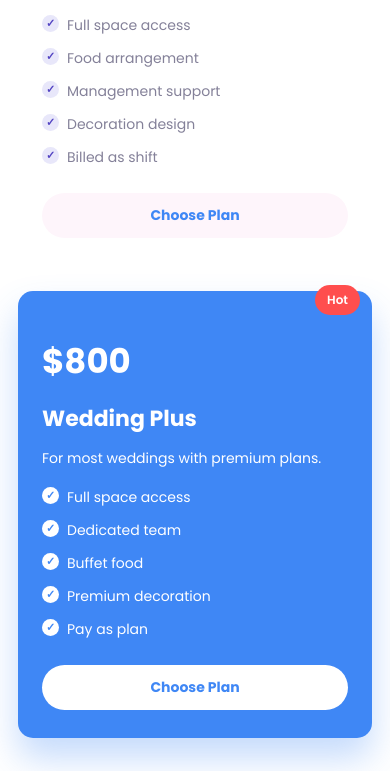
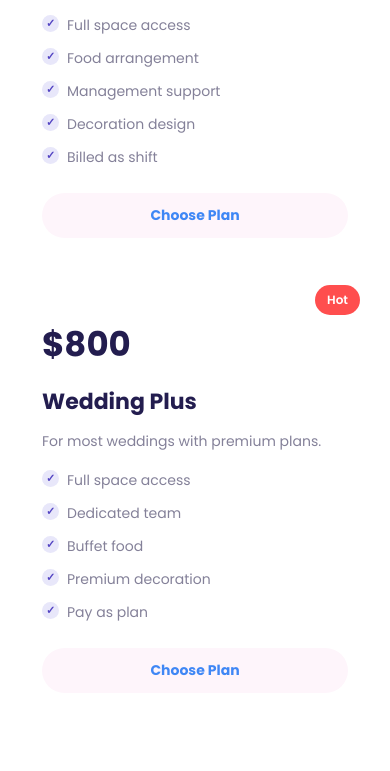
Before and after one commit to Nazmul-SWE/BSS-SWE-Internship-Program-note, a plain HTML site: page Phase 1/Task 2_1 Convention Center/index.html in a window 390 px wide. Shown: the part 2041-2812 px from the top of the page. Drawn offline with Linux system fonts and the light colour scheme.

Commit message:
Task 2.1 package card updated

```diff
--- a/Phase 1/Task 2_1 Convention Center/index.html
+++ b/Phase 1/Task 2_1 Convention Center/index.html
@@ -105,11 +105,7 @@
     <article class="plan">
       <div class="plan__price">$300</div>
       <h3>Business Fair</h3>
-
-        <p class="plan__desc">
-          For most business events like book fairs and craft fairs.
-        </p>
-
+      <p class="plan__desc">For most business events like book fairs and craft fairs.</p>
       <ul>
         <li>Limited space access</li>
         <li>Security facility</li>
@@ -117,20 +113,14 @@
         <li>Decoration design</li>
         <li>Per day bill</li>
       </ul>
-
       <a href="#" class="plan__btn">Choose Plan</a>
     </article>
-
 
     <!-- Package 2 -->
     <article class="plan">
       <div class="plan__price">$500</div>
       <h3>Wedding Basic</h3>
-
-        <p class="plan__desc">
-          For weddings with basic plans and limited items.
-        </p>
-
+      <p class="plan__desc">For weddings with basic plans and limited items.</p>
       <ul>
         <li>Full space access</li>
         <li>Food arrangement</li>
@@ -138,23 +128,15 @@
         <li>Decoration design</li>
         <li>Billed as shift</li>
       </ul>
-
       <a href="#" class="plan__btn">Choose Plan</a>
     </article>
 
-
-      <!-- Package 3 - Popular -->
-      <article class="plan plan--hot">
-
+    <!-- Package 3 (class "plan--hot" removed, badge kept) -->
+    <article class="plan ">
       <span class="hot">Hot</span>
-
       <div class="plan__price">$800</div>
       <h3>Wedding Plus</h3>
-
-        <p class="plan__desc">
-          For most weddings with premium plans.
-        </p>
-
+      <p class="plan__desc">For most weddings with premium plans.</p>
       <ul>
         <li>Full space access</li>
         <li>Dedicated team</li>
@@ -162,20 +144,14 @@
         <li>Premium decoration</li>
         <li>Pay as plan</li>
       </ul>
-
       <a href="#" class="plan__btn">Choose Plan</a>
     </article>
-
 
     <!-- Package 4 -->
     <article class="plan">
       <div class="plan__price">$1200</div>
       <h3>Corporate Event</h3>
-
-        <p class="plan__desc">
-          For corporate business events and meetings.
-        </p>
-
+      <p class="plan__desc">For corporate business events and meetings.</p>
       <ul>
         <li>Full space access</li>
         <li>Dedicated team</li>
@@ -183,13 +159,11 @@
         <li>Premium decoration</li>
         <li>Pay as plan</li>
       </ul>
-
       <a href="#" class="plan__btn">Choose Plan</a>
     </article>
 
   </div>
 </section>
-
 
   <!-- TESTIMONIALS -->
   <section class="testi">
--- a/Phase 1/Task 2_1 Convention Center/style.css
+++ b/Phase 1/Task 2_1 Convention Center/style.css
@@ -1,4 +1,3 @@
-
 * {
     box-sizing: border-box;
 }
@@ -110,7 +109,7 @@ button {
 
 
 
-/* Left and right side arrows */
+/* hero arrows */
 .hero__arrow {
     position: absolute;
     top: 50%;
@@ -128,7 +127,7 @@ button {
     right: 24px;
 }
 
-/* Draw the arrow shape with a border */
+/* arrow shape */
 .hero__arrow::before {
     content: "";
     position: absolute;
@@ -296,10 +295,7 @@ button {
     background-color: #3f87f5;
 }
 
-/*OUR PACKAGE */
-
-
-/* PACKAGES SECTION */
+/* PACKAGES */
 
 .packages {
     padding: 80px 20px;
@@ -313,7 +309,7 @@ button {
 }
 
 
-/* All Package Cards */
+/* cards row */
 
 .plans {
     max-width: 1120px;
@@ -322,20 +318,29 @@ button {
     display: grid;
     grid-template-columns: repeat(4, 1fr);
     gap: 25px;
-
-    /* align to the bottom, so the "Wedding plus" card sticks out at the top */
-    align-items: end;
 }
 
 
-/* Single Card (plain, no shadow, no card look) */
+/* card */
 
 .plan {
+    position: relative;
     background-color: white;
 
-    padding: 30px 22px 0;
+    padding: 45px 22px 35px;
 
     border-radius: 15px;
+
+    transition: 0.3s;
+}
+
+
+/* card hover */
+
+.plan:hover {
+    background-color: #3f87f5;
+    box-shadow: 0 20px 35px rgba(63, 135, 245, 0.3);
+    transform: translateY(-10px);
 }
 
 
@@ -345,15 +350,19 @@ button {
     font-size: 34px;
     font-weight: 700;
     color: #231d4f;
+
+    transition: 0.3s;
 }
 
 
-/* Package Name */
+/* title */
 
 .plan h3 {
     font-size: 22px;
     color: #231d4f;
     margin-top: 15px;
+
+    transition: 0.3s;
 }
 
 
@@ -366,10 +375,12 @@ button {
     margin-top: 12px;
 
     overflow-wrap: break-word;
+
+    transition: 0.3s;
 }
 
 
-/* Feature List */
+/* list */
 
 .plan ul {
     list-style: none;
@@ -384,10 +395,12 @@ button {
     padding-left: 25px;
 
     position: relative;
+
+    transition: 0.3s;
 }
 
 
-/* Check Icon */
+/* tick icon */
 
 .plan li::before {
     content: "✓";
@@ -412,7 +425,7 @@ button {
 }
 
 
-/* Choose Plan Button */
+/* button */
 
 .plan__btn {
     display: block;
@@ -435,62 +448,32 @@ button {
     transition: 0.3s;
 }
 
-.plan__btn:hover {
-    background-color: #3f87f5;
+
+/* hover colors */
+.plan:hover .plan__price,
+.plan:hover h3,
+.plan:hover .plan__desc,
+.plan:hover li {
     color: white;
 }
 
-
-/* Popular Card */
-
-.plan--hot {
-    position: relative;
-
-    background-color: #3f87f5;
-
-    padding-top: 45px;
-    padding-bottom: 35px;
-
-    color: white;
-
-    /* the only card with a shadow */
-
-    box-shadow: 0 20px 35px rgba(63, 135, 245, 0.3);
-}
-
-
-/* Popular Card Text */
-
-.plan--hot .plan__price,
-.plan--hot h3,
-.plan--hot .plan__desc,
-.plan--hot li {
-    color: white;
-}
-
-
-/* Popular Card Check Icon */
-
-.plan--hot li::before {
+.plan:hover li::before {
     background-color: white;
     color: #3f87f5;
 }
 
-
-/* Popular Card Button */
-
-.plan--hot .plan__btn {
+.plan:hover .plan__btn {
     background-color: white;
     color: #3f87f5;
 }
 
-.plan--hot .plan__btn:hover {
+.plan:hover .plan__btn:hover {
     background-color: #231d4f;
     color: white;
 }
 
 
-/* Popular Badge */
+/* hot badge */
 
 .hot {
     position: absolute;
@@ -507,7 +490,6 @@ button {
     font-size: 12px;
     font-weight: 600;
 }
-
 
 
 
@@ -631,7 +613,7 @@ button {
     color: #383838;
 }
 
-/* ARROW (small chevron, points down when closed) */
+/* faq arrow */
 .arrow {
     flex: none;
     width: 9px;
@@ -642,7 +624,7 @@ button {
     transform: rotate(45deg);
 }
 
-/* Arrow points up when open */
+/* faq arrow when open */
 .question.open .arrow {
     margin-bottom: 0;
     margin-top: 6px;
@@ -866,7 +848,7 @@ button {
 
 
     /* PACKAGES */
-     .packages {
+    .packages {
         padding: 60px 18px;
     }
 
@@ -885,9 +867,36 @@ button {
         padding: 28px 24px;
     }
 
-    .plan--hot {
-        padding-top: 45px;
+    /* blue card: Wedding Plus always, other cards when pressed */
+    .plan--hot,
+    .plan:active {
+        background-color: #3f87f5;
+        box-shadow: 0 20px 35px rgba(63, 135, 245, 0.3);
     }
+
+    .plan--hot .plan__price,
+    .plan--hot h3,
+    .plan--hot .plan__desc,
+    .plan--hot li,
+    .plan:active .plan__price,
+    .plan:active h3,
+    .plan:active .plan__desc,
+    .plan:active li {
+        color: white;
+    }
+
+    .plan--hot li::before,
+    .plan:active li::before {
+        background-color: white;
+        color: #3f87f5;
+    }
+
+    .plan--hot .plan__btn,
+    .plan:active .plan__btn {
+        background-color: white;
+        color: #3f87f5;
+    }
+
 
     /* TESTIMONIALS */
     .testi {
@@ -904,9 +913,6 @@ button {
     .card {
         padding-top: 23px;
     }
-
-
-
 
 
     /* FAQ */
```
Lines whose indentation alone changed are shown as unchanged.
